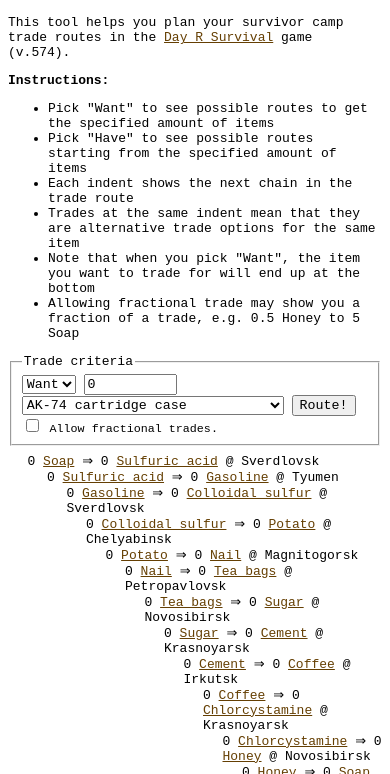
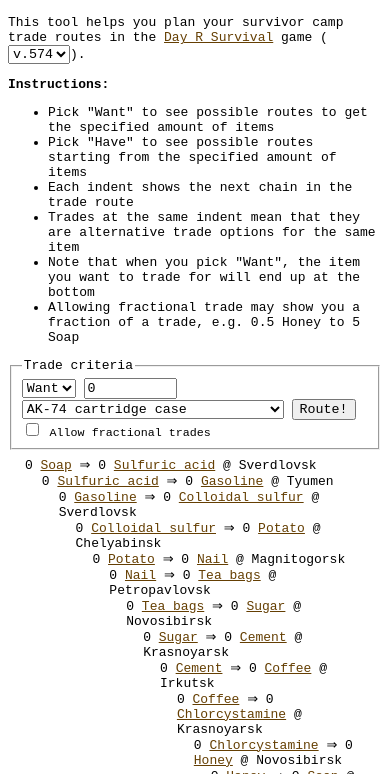
Before and after one commit to hueich/dayr-web, a plain HTML site: page www/index.html in a window 390 px wide. Both pictures are taken after a click on the input "Route!". Shown: the part 70-844 px from the top of the page. Drawn offline with nearby package versions, Linux system fonts and the light colour scheme.

Commit message:
Add support for multiple data versions. Make webpage look a little better on mobile. Add versioning to resource paths. Refactor some code.

```diff
--- a/www/css/style.css
+++ b/www/css/style.css
@@ -1,7 +1,4 @@
-body {
-    font-family: monospace;
-}
-input, select {
+body, input, select {
     font-family: monospace;
 }
 a {
@@ -11,7 +8,7 @@ form {
     margin-bottom: 0em;
 }
 .node {
-    margin-left: 1.5em;
+    margin-left: 1.3em;
 }
 .desc {
     font-size: 0.9em;
--- a/www/index.html
+++ b/www/index.html
@@ -1,6 +1,8 @@
 <html>
     <head>
         <title>Day R Survival Trade Router</title>
+        <meta charset="utf-8"/>
+        <meta name="viewport" content="width=device-width, initial-scale=1"/>
         <!-- Global site tag (gtag.js) - Google Analytics -->
         <script async src="https://www.googletagmanager.com/gtag/js?id=UA-125077823-1"></script>
         <script>
@@ -10,11 +12,11 @@
 
         gtag('config', 'UA-125077823-1');
         </script>
-        <link rel="stylesheet" href="css/style.css">
+        <link rel="stylesheet" href="css/style.css?20180902">
     </head>
     <body>
         <h1>Day R Survival Trade Router</h1>
-        <p>This tool helps you plan your survivor camp trade routes in the <a href="https://www.facebook.com/DayR.game/" target="_blank">Day R Survival</a> game (v.574).
+        <p>This tool helps you plan your survivor camp trade routes in the <a href="https://www.facebook.com/DayR.game/" target="_blank">Day R Survival</a> game (<select id="input-version" name="version"></select>).
         </p>
         <p><strong>Instructions:</strong>
             <ul>
@@ -42,7 +44,7 @@
                 <input id="input-route" type="submit" value="Route!" />
                 <br/>
                 <input id="input-fractional" name="fractional" type="checkbox" value="fractional" />
-                <span class="desc">Allow fractional trades.</span>
+                <span class="desc">Allow fractional trades</span>
                 </form>
                 <div id="error-message" style="color: red;"></div>
                 </div>
@@ -52,7 +54,7 @@
         <div id="main-graph"></div>
 
         <script src="https://code.jquery.com/jquery-3.3.1.slim.min.js" integrity="sha384-q8i/X+965DzO0rT7abK41JStQIAqVgRVzpbzo5smXKp4YfRvH+8abtTE1Pi6jizo" crossorigin="anonymous"></script>
-        <script src="js/papaparse.min.js"></script>
-        <script src="js/main.js"></script>
+        <script src="js/papaparse.min.js?20180902"></script>
+        <script src="js/main.js?20180902"></script>
     </body>
 </html>
--- a/www/js/main.js
+++ b/www/js/main.js
@@ -1,22 +1,69 @@
 'use strict';
 
 const Directions = Object.freeze({
-    TO: Symbol("to"),
-    FROM: Symbol("from")
+    TO: Symbol('to'),
+    FROM: Symbol('from')
 });
 
-var tradeDataPath = 'data/trade-data.csv';
+const tradeDataPaths = [
+    ['v.574', 'data/trade-data-v574.csv'],
+];
 
+var tradeDataMap = new Map();
 var items = new Set();
 var trades = new Set();
 var fromMap = new Map();
 var toMap = new Map();
 
+var init = function() {
+    tradeDataPaths.forEach(function(pair) {
+        tradeDataMap.set(pair[0], pair[1]);
+        $('#input-version').append($(document.createElement('option')).text(pair[0]));
+    });
+    bindEvents();
+    $('#input-version').change();
+};
+
+var bindEvents = function() {
+    $('#input-version').change(function(event) {
+        clearError();
+        $('#main-graph').empty();
+        $('#input-item').empty().append($(document.createElement('option')).text('Loading...'));
+        var dataPath = tradeDataMap.get($(event.target).val());
+        if (!dataPath) {
+            showError('Version not found!');
+            return;
+        }
+        loadData(dataPath);
+    });
+
+    $('#input-form').submit(function(event) {
+        event.preventDefault();
+        clearError();
+        var direction = $('#input-direction').val() == 'Want' ? Directions.TO : Directions.FROM;
+        var tradeMap = direction === Directions.TO ? toMap : fromMap;
+        var count = parseInt($('#input-count').val());
+        var item = $('#input-item').val();
+        var fractional = $('#input-fractional:checked').val() === 'fractional';
+        var mainGraph = $('#main-graph').empty();
+        var routes = getRoutes(direction, count, item, fractional, tradeMap, mainGraph);
+        if (routes.length == 0) {
+            showError('No routes found!');
+        }
+    });
+};
+
+var loadData = function(tradeDataPath) {
     Papa.parse(tradeDataPath, {
         download: true,
         header: true,
         dynamicTyping: true,
         complete: function(results) {
+            items.clear();
+            trades.clear();
+            fromMap.clear();
+            toMap.clear();
+
             results.data.forEach(function(row) {
                 trades.add(row);
                 items.add(row.FromItem);
@@ -38,23 +85,12 @@ Papa.parse(tradeDataPath, {
             sortedItems.forEach(function(item) {
                 select.append($(document.createElement('option')).text(item));
             });
-    }
+        },
+        error: function(error) {
+            showError(error.message);
+        },
     });
-
-$('#input-form').submit(function(event) {
-    event.preventDefault();
-    $('#error-message').empty();
-    var direction = $('#input-direction').val() == 'Want' ? Directions.TO : Directions.FROM;
-    var tradeMap = direction === Directions.TO ? toMap : fromMap;
-    var count = parseInt($('#input-count').val());
-    var item = $('#input-item').val();
-    var fractional = $('#input-fractional:checked').val() === 'fractional';
-    var mainGraph = $('#main-graph').empty();
-    var routes = getRoutes(direction, count, item, fractional, tradeMap, mainGraph);
-    if (routes.length == 0) {
-        $('#error-message').text('No routes found!');
-    }
-});
+};
 
 var getRoutes = function(direction, count, item, fractional, tradeMap, parent, used, starting) {
     var used = used || new Set();
@@ -112,4 +148,14 @@ var createNode = function(transaction) {
     node.addClass('node');
     node.html(`${fromCount} <a href="https://dayr.wikia.com/wiki/${trade.FromItem}" target="_blank">${trade.FromItem}</a> ⇒ ${toCount} <a href="https://dayr.wikia.com/wiki/${trade.ToItem}" target="_blank">${trade.ToItem}</a> @ ${trade.Location}`);
     return node;
+};
+
+var showError = function(message) {
+    $('#error-message').text(message);
+};
+
+var clearError = function() {
+    $('#error-message').empty();
 }
+
+init();
```
Also changed, not shown: www/data/trade-data-v574.csv (renamed from www/data/trade-data.csv). Lines whose indentation alone changed are shown as unchanged.
